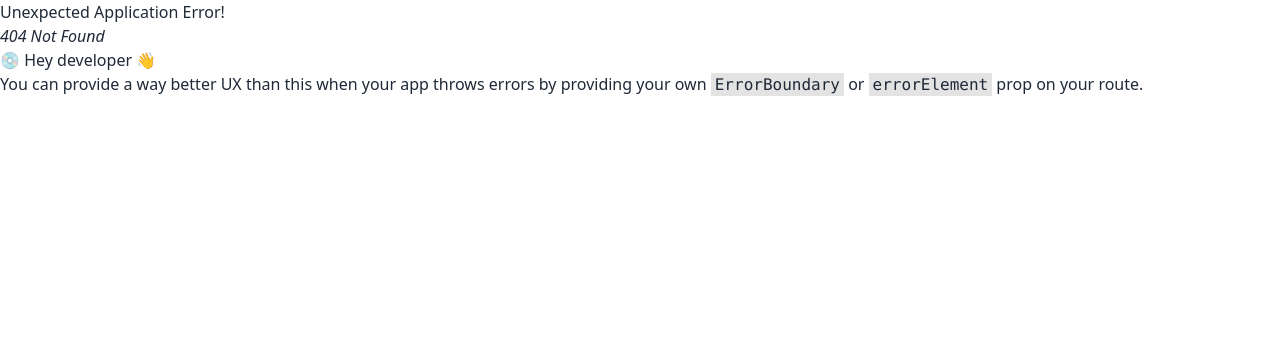
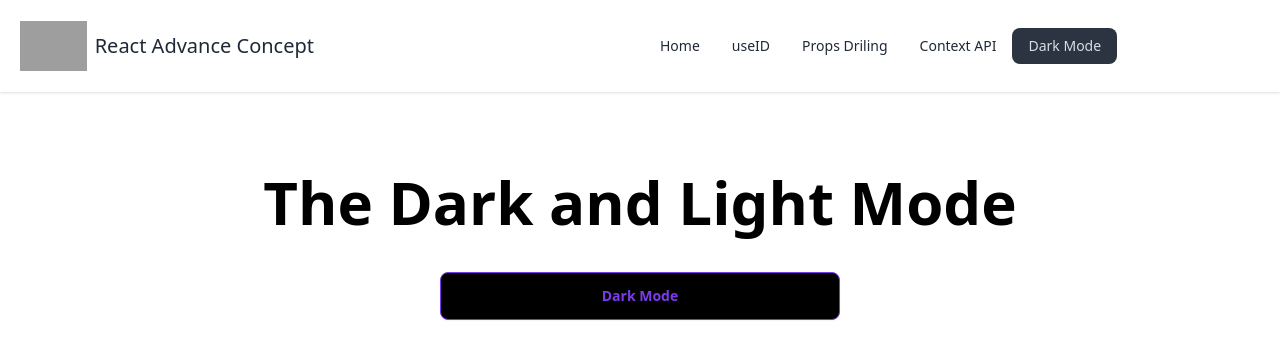
Before and after one commit to minhazapon/react.js-advance-concept, a React (Vite) app: page /dark in a window 1280 px wide. Before the commit this address had no page. Shown: the top 358 px of the page. Built offline with nearby package versions, Linux system fonts and the light colour scheme; grey boxes are pictures that could not be loaded.

Commit message:
added file

```diff
--- a/src/Dark mode/Dark.jsx
+++ b/src/Dark mode/Dark.jsx
@@ -2,7 +2,12 @@
 
 function Dark() {
     return (
-        <div>
+        <div className=" m-20 ">
+            <p className=" text-center text-6xl font-bold text-black "> The Dark and Light Mode </p>
+
+            <div className=" flex justify-center ">
+                <button className=" bg-black btn border-violet-600 text-violet-600 mt-10 w-[400px] ">Dark Mode</button>
+            </div>
 
         </div>
     )
--- a/src/Home.jsx
+++ b/src/Home.jsx
@@ -1,4 +1,4 @@
-import Dark from "./Dark mode/Dark"
+
 import FRef from "./useRef/FRef"
 import Ref from "./useRef/Ref"
 
@@ -8,7 +8,7 @@ function Home() {
         <div>
             <Ref></Ref>
             <FRef></FRef>
-            <Dark></Dark>
+
         </div>
     )
 }
--- a/src/Nav.jsx
+++ b/src/Nav.jsx
@@ -7,6 +7,7 @@ function Nav() {
         <li><NavLink to='/id'>useID</NavLink></li>
         <li><NavLink to='/pd'>Props Driling</NavLink></li>
         <li><NavLink to='/context'>Context API</NavLink></li>
+        <li><NavLink to='/dark'>Dark Mode</NavLink></li>
     </>
 
     return (
--- a/src/main.jsx
+++ b/src/main.jsx
@@ -11,6 +11,7 @@ import Root from './Root';
 import UseId from './useId/UseId';
 import PD from './props driling/PD';
 import Context, { UserContext } from './context API/Context';
+import Dark from './Dark mode/Dark';
 
 const router = createBrowserRouter([
   {
@@ -33,6 +34,10 @@ const router = createBrowserRouter([
         path: "/context",
         element: <Context></Context>,
       },
+      {
+        path: "/dark",
+        element: <Dark></Dark>,
+      },
     ],
   },
 ]);
```
